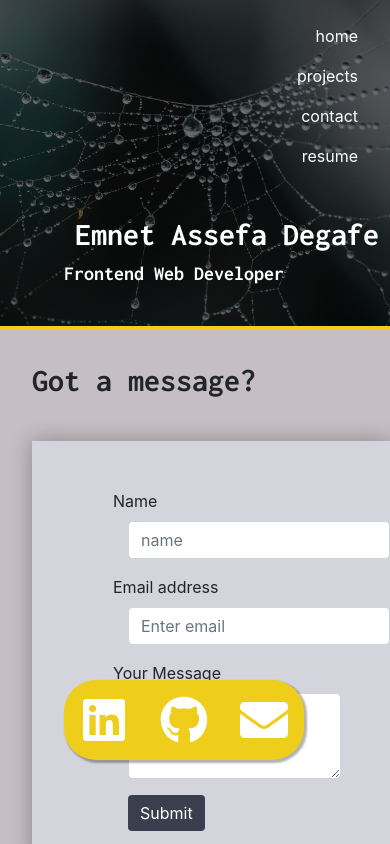
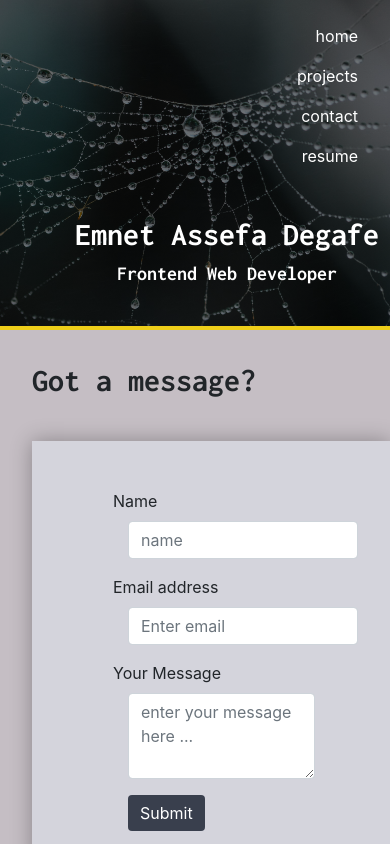
Before and after one commit to Emnetdegafe/personal-site, a React (Create React App) app: page /contact in a window 390 px wide. Shown: the top 844 px of the page. Built offline with nearby package versions, Linux system fonts and the light colour scheme.

Commit message:
fix responsive design bugs

```diff
--- a/src/components/Projects/Projects.scss
+++ b/src/components/Projects/Projects.scss
@@ -70,7 +70,7 @@
     }
     .project-img {
       width: 100%;
-      height: 87%;
+      height: 80%;
       border-radius: 30px;
 
 
--- a/src/components/Projects/index.js
+++ b/src/components/Projects/index.js
@@ -22,7 +22,7 @@ export default function Projects() {
   },
   {
     projectName: " The Idealists",
-    gitLink: "https://github.com/dashakrolik/Idealists-client",
+    gitLink: "https://imaengine.io/CofounderStart",
     discription: "I worked with a team of 5 to add a co-founder section of their existing plateform that turns selected ideas into future companies.",
     tech: "React, TypeORMs, StyledComponents, Material UI",
     imageUrl: "../../images/Idealists.png"
--- a/src/styles/_mobile.scss
+++ b/src/styles/_mobile.scss
@@ -14,6 +14,7 @@
 
     .home-container {
       text-align: center;
+      align-items: center;
       &.h4 {
         text-align: center;
       }
@@ -26,6 +27,9 @@
     .profile-wrap {
       flex-direction: column;
       margin-top: auto;
+      justify-content: center;
+      align-items: center;
+
       .Image {
         height: 20rem;
         width: 20rem;
@@ -40,7 +44,7 @@
       }
     }
     .projects-container{
-
+align-items: center;
       height: 90rem;
     .projects-wrapper {
         display: grid;
@@ -90,13 +94,15 @@
           flex-direction: column;
           justify-content: flex-start;
         }
-      .menu-btn{
-        display: block;
-      }
-      .me-name {
-        padding-top: 2rem;
+        .menu-btn{
+          display: block;
+        }
+        .me-name {
+          padding-top: 2rem;
+          text-align: center;
+        }
+      .title-text {
         text-align: center;
-
       }
       }
       .home-container{
@@ -107,18 +113,33 @@
         .Image{
           margin-left: 2rem
         }
+        #connect-wrap {
+          margin: 2rem;
+        }
       }
       .contact-wrap{
-
+        min-height: 40rem;
+        Form {
+          padding-right: 2rem
+        }
         .icons-container {
+          align-items: center;
 
           .icons-wrap{
             display: flex;
             flex-direction: row;
             position: absolute;
-            top: 680px;
-            margin-left: 4rem
-
+            top: 3470px;
+            margin-left: 7rem;
+            background: none;
+            border: none;
+            box-shadow: none;
+            .link {
+              color: $primaryColor
+            }
+            .link:hover {
+              color:$secondaryTextColor
+            }
           }
         }
       }
```
